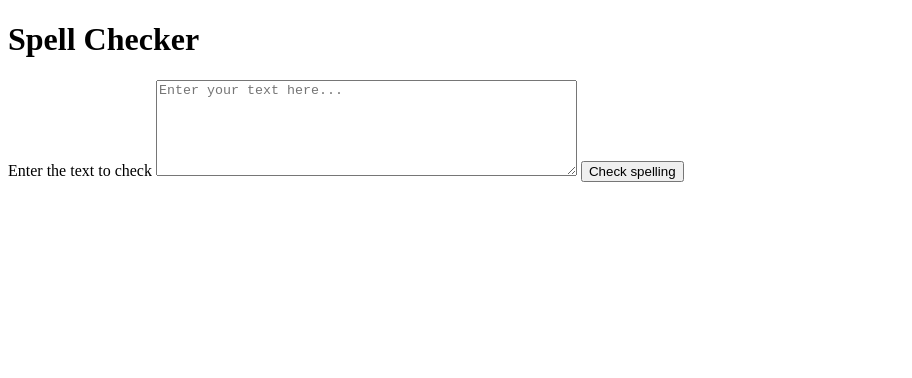
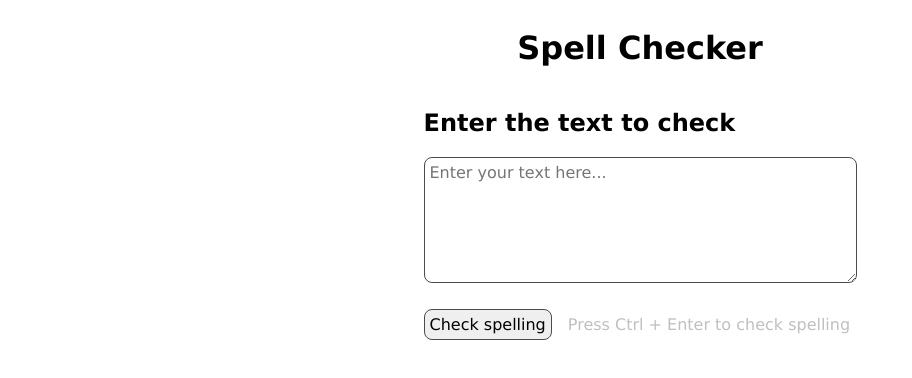
Before and after one commit to Droid-An/Project-Spell-Checker, a website with bundled scripts: page index.html in a window 1280 px wide. Shown: the whole page, without its empty margins (0-912 px from the left). Built offline with nearby package versions, Linux system fonts and the light colour scheme.

Commit message:
added some style

```diff
--- a/UI/render.mjs
+++ b/UI/render.mjs
@@ -29,6 +29,7 @@ export function renderListOfMistakes(mistakenWords) {
 
 export function createAddToDictBtn(word) {
   const addToDictBtn = document.createElement("button");
+  addToDictBtn.classList.add("AddButton")
   addToDictBtn.textContent = "Add word to the dictionary";
   addToDictBtn.addEventListener("click", () => {
     words.push(word);
@@ -40,6 +41,7 @@ export function createAddToDictBtn(word) {
 
 export function createAddAllBtn(mistakenWords) {
   const AddAllBtn = document.createElement("button");
+  AddAllBtn.classList.add("AddButton")
   AddAllBtn.textContent = "Add all words to the dictionary";
   AddAllBtn.style.marginBottom = "40px"
   AddAllBtn.addEventListener("click", () => {
--- a/index.html
+++ b/index.html
@@ -4,13 +4,16 @@
     <meta name="viewport" content="width=device-width, initial-scale=1.0" />
     <meta charset="UTF-8" />
     <title>Spell Checker</title>
+    <link rel="stylesheet" href="styles.css" />
     <meta name="description" content="Check that you are spelling correctly" />
   </head>
   <body>
-    <h1>Spell Checker</h1>
+    <header>
+      <h1>Spell Checker</h1>
+    </header>
+    <form id="spellForm">
+      <h2><label for="textInput">Enter the text to check</label></h2>
 
-    <form id="spellForm">
-      <label for="textInput">Enter the text to check</label>
       <textarea
         id="textInput"
         name="textInput"
@@ -18,7 +21,10 @@
         cols="50"
         placeholder="Enter your text here..."
       ></textarea>
-      <button id="checkButton" type="submit">Check spelling</button>
+      <div id="CheckTextLine">
+        <button id="checkButton" type="submit">Check spelling</button>
+        <p id="hint">Press Ctrl + Enter to check spelling</p>
+      </div>
     </form>
     <div id="mistakesMessage" style="display: none">
       <h2 id="ListTitle">List of misspelled words</h2>
--- /dev/null
+++ b/styles.css
@@ -0,0 +1,46 @@
+body {
+    font-family: Verdana, Geneva, Tahoma, sans-serif;
+    display: grid;
+    justify-items: center;
+
+}
+
+textarea, button {
+    font: inherit;
+    border: 1px, #4b4b4b, solid;
+     /* background-color: rgb(234, 245, 220); */
+    display: block;
+     margin-bottom: 1rem;
+    border-radius: 0.5rem;
+    padding: 5px;
+}
+
+label {
+    display: block;
+    margin-bottom: 1rem;
+}
+
+.AddButton {
+    background-color: gainsboro;
+     margin-top: 5px;
+}
+
+.AddButton:first-child {
+    background-color: gainsboro;
+     margin-top: 0px;
+}
+
+textarea {
+    padding: 5px;
+}
+
+#CheckTextLine{
+    display: inline-flex;
+    justify-content: space-evenly;
+    align-items: baseline;
+    gap: 1rem;
+}
+
+#CheckTextLine p{
+color: silver;
+}
```
